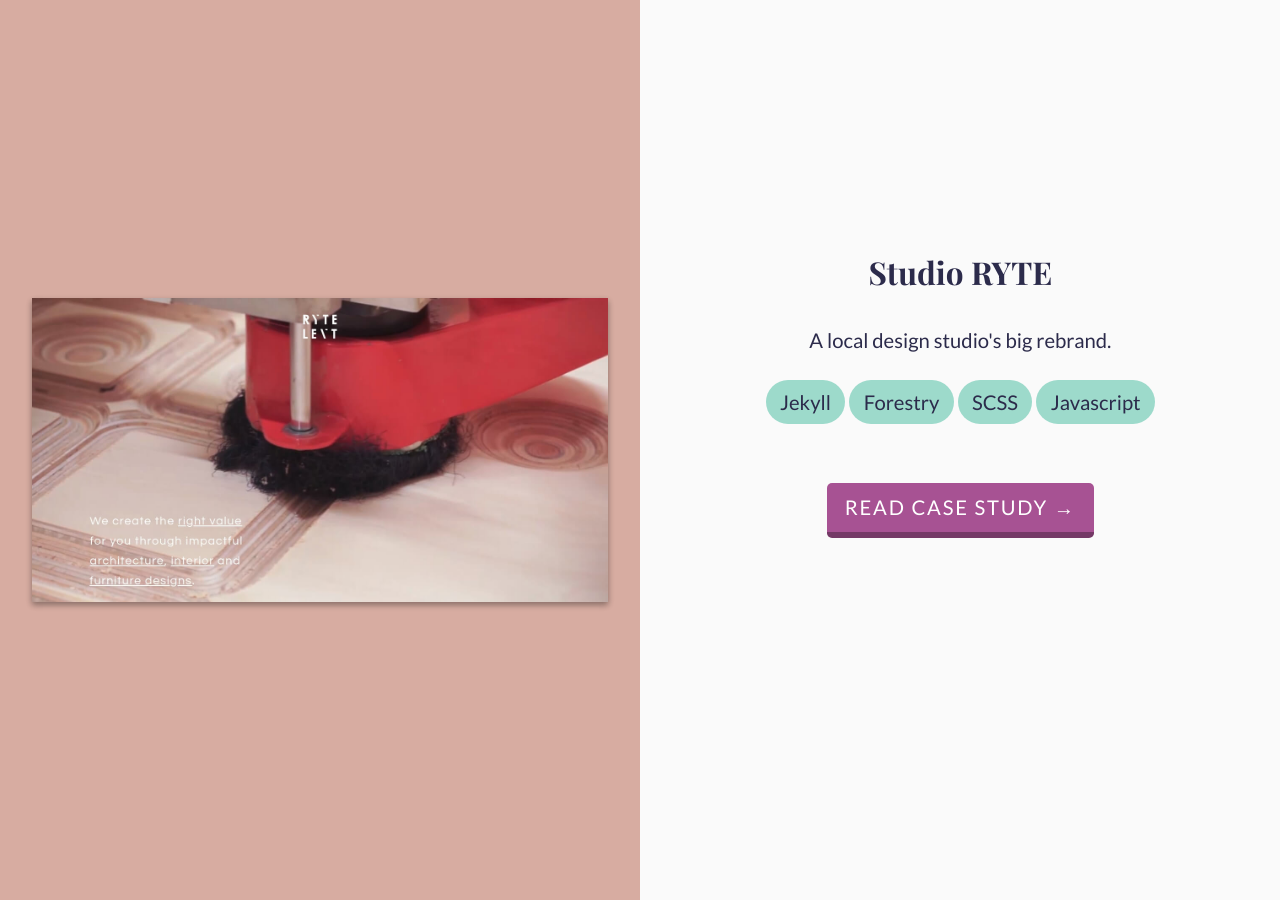
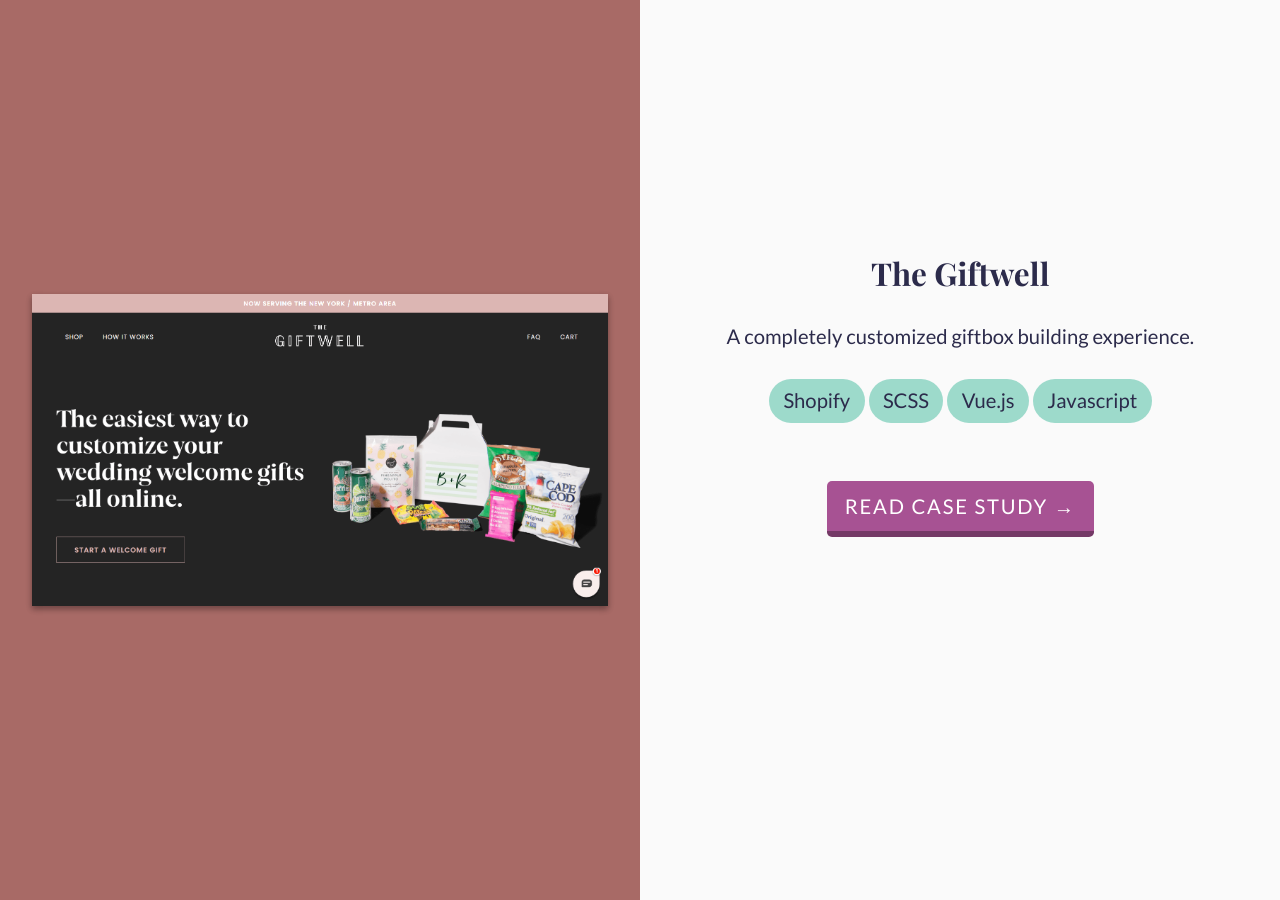
Before and after one commit to nchan0154/nicchan.me-legacy, a Jekyll site: the page built from index.html, in a window 1280 px wide and 900 px high, scrolled down 1018 px. Built offline with Jekyll 4.4.1, drawn with Linux system fonts in a browser that asks for light colours; some of the changed text lies outside the part shown.

Commit message:
Update case studies

```diff
--- /dev/null
+++ b/_projects/giftwell.md
@@ -0,0 +1,46 @@
+---
+title: The Giftwell
+permalink: /projects/giftwell
+date: 2018-11-07
+img: featured-giftwell.png
+color: a86a66
+link: https://thegiftwell.com/
+featured: true
+technology:
+  - Shopify
+  - SCSS
+  - Vue.js
+  - Javascript
+
+blurb: A completely customized giftbox building experience.
+solution: |
+  As a part of <a href="http://www.altanddot.com/">Alt & Dot</a>, I built out a completely customized flow for Giftwell customers to assemble custom wedding gifts. Users can customize their box design, choose which items go in their boxes, and add an optional note. All of this is seamlessly presented as a single page app, and customers can return to any previous step to modify their selection.
+---
+
+<figure class="projects__image-wrapper row row--full" style="background-color: #{{ page.color }}">
+  <div class="projects__col--half">
+    <img class="projects__image" src="{{ site.imgurl }}giftwell-shop-1.png" alt="Step 1: Choosing a Box">
+  </div>
+  <div class="projects__col--half">
+    <img class="projects__image" src="{{ site.imgurl }}giftwell-shop-2.png" alt="Step 2: Fill your gifts">
+  </div>
+</figure>
+
+<section class="row row--small">
+  <h2>Highlights</h2>
+  <p>Having the ability to sort potential box items is essential for customers to be able to make decisions quickly. Client side sorting and filtering allows for selections to be instantaneous, creating a frictionless shopping flow. I also added a custom image viewer to allow customers to sort through multiple product images and display nutritional information.</p>
+</section>
+
+<figure class="projects__image-wrapper row row--full" style="background-color: #{{ page.color }}">
+  <div class="projects__col--half">
+    <img class="projects__image" src="{{ site.imgurl }}giftwell-shop-3.png" alt="Step 3: Customize your box">
+  </div>
+  <div class="projects__col--half">
+    <img class="projects__image" src="{{ site.imgurl }}giftwell-shop-5.png" alt="Review your Giftwell Box">
+  </div>
+</figure>
+
+<section class="row row--small">
+  <h3 class="subheading">Shopify</h3>
+  <p>Fitting the project within Shopify's constraints was a tricky task, but we were able to design the application in such a way that it would pull all details from the Shopify admin, allowing the client to make changes to products, variants and collections as desired.</p>
+</section>
--- a/_src/scss/partials/showcase.scss
+++ b/_src/scss/partials/showcase.scss
@@ -27,6 +27,11 @@
 
 .showcase__title {
   margin: 0 auto $medium-margin;
+}
+
+.showcase__blurb {
+  line-height: 1.5;
+  margin-bottom: $medium-margin;
 }
 
 @media (min-width: 34em) {
```
Also changed, not shown: _projects/dripkit.md (added, +43 -0 lines), _projects/warrior-brewing-company.md (+1 -2 lines), README.md, _archived/lumasleep.md (renamed from _projects/lumasleep.md), css/all.min.css, img/dripkit-coffees.png (added), img/dripkit-pdp.png (added), img/dripkit-quiz.png (added), img/featured-dripkit.png (added), img/featured-giftwell.png (added), img/giftwell-shop-1.png (added), img/giftwell-shop-2.png (added), img/giftwell-shop-3.png (added), img/giftwell-shop-4.png (added), 1 more files, 1 other file.
